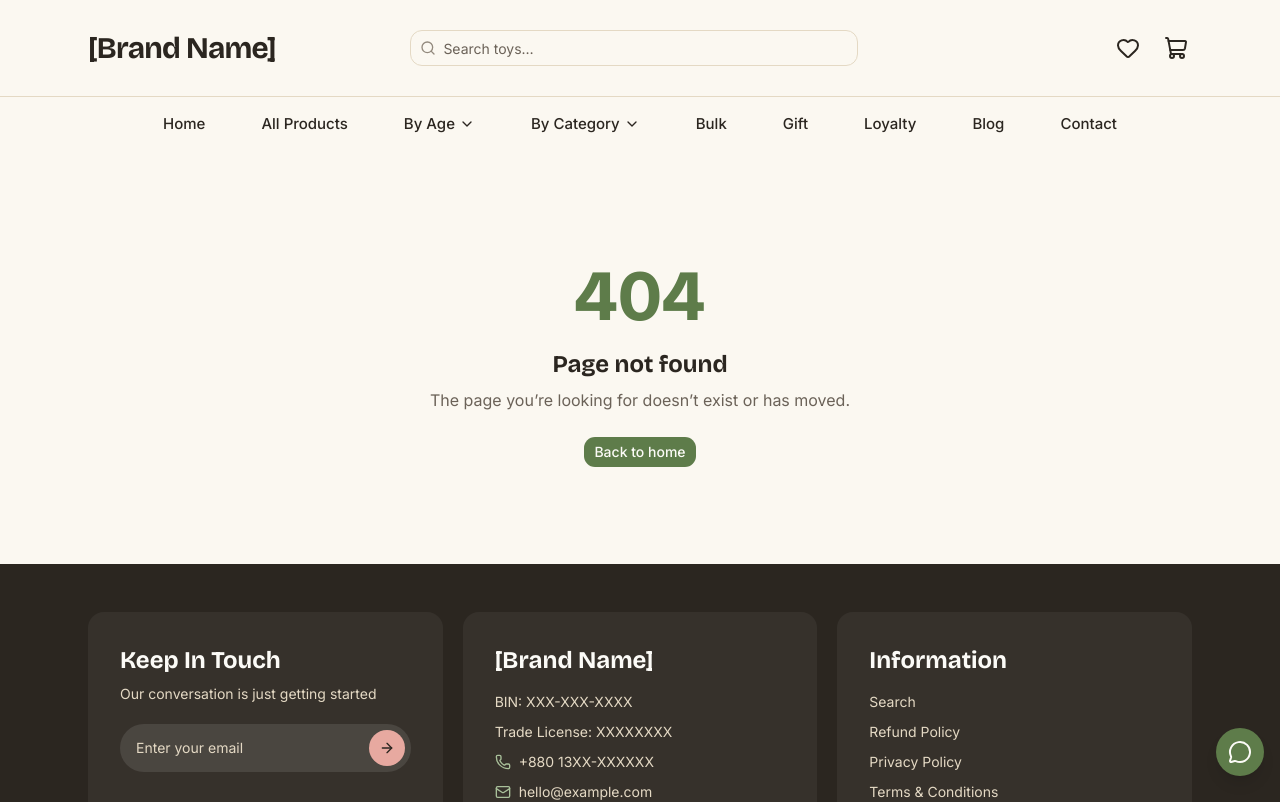
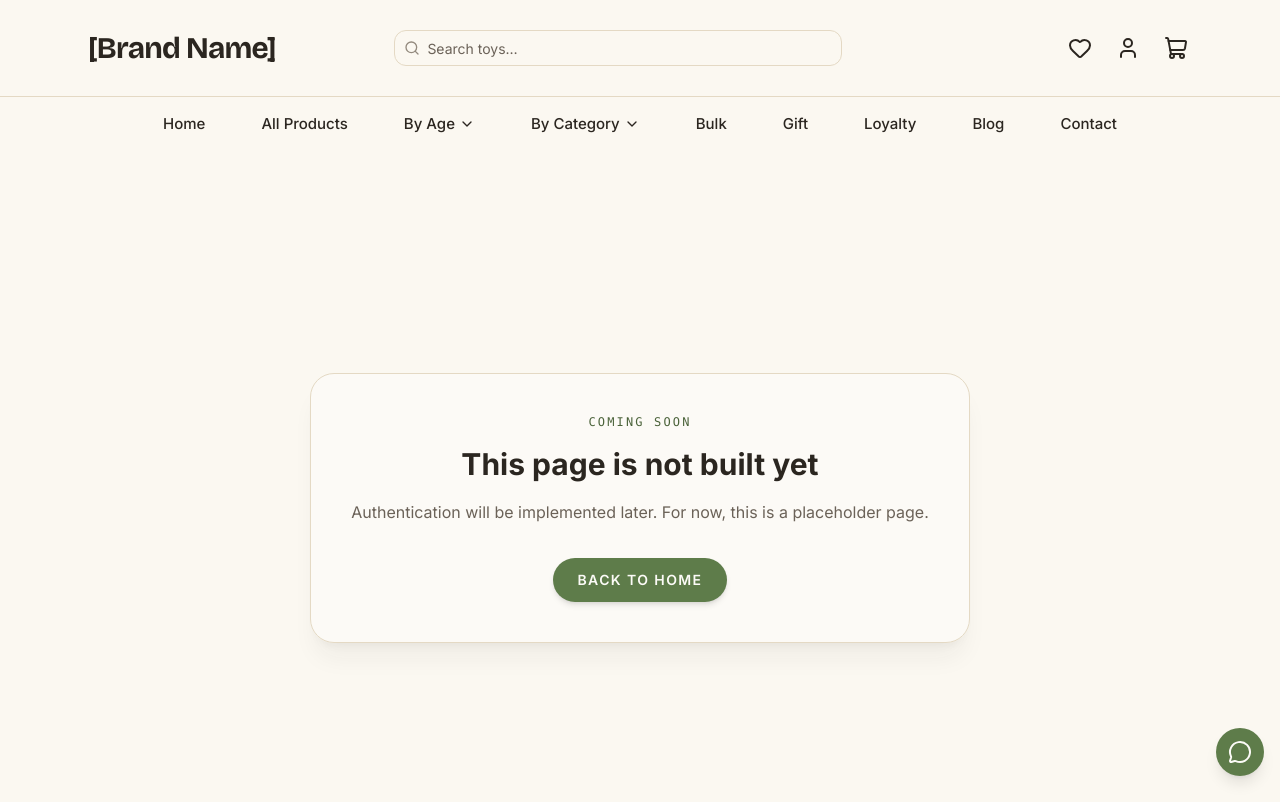
Before and after one commit to nabid-ahamed/montessori-toy-store, a Next.js app: page /signin in a window 1280 px wide. Before the commit this address had no page. Shown: the top 802 px of the page. Built offline with nearby package versions, Linux system fonts and the light colour scheme.

Commit message:
feat(signin): create SignInPage with placeholder content and navigation link

```diff
--- /dev/null
+++ b/src/app/signin/page.tsx
@@ -0,0 +1,23 @@
+import Link from "next/link";
+
+export default function SignInPage() {
+  return (
+    <main className="mx-auto flex min-h-[calc(100vh-7rem)] max-w-3xl flex-col items-center justify-center px-6 py-24 text-center">
+      <div className="rounded-3xl border border-cream-300 bg-paper/90 p-10 shadow-xl shadow-ink/5">
+        <p className="font-mono text-xs uppercase tracking-[0.18em] text-neem-deep">
+          Coming soon
+        </p>
+        <h1 className="mt-4 text-3xl font-bold text-ink">This page is not built yet</h1>
+        <p className="mt-4 text-base leading-7 text-ink-muted">
+          Authentication will be implemented later. For now, this is a placeholder page.
+        </p>
+        <Link
+          href="/"
+          className="mt-8 inline-flex items-center justify-center rounded-full bg-neem px-6 py-3 text-sm font-semibold uppercase tracking-[0.1em] text-paper shadow-md transition hover:bg-neem-deep"
+        >
+          Back to Home
+        </Link>
+      </div>
+    </main>
+  );
+}
--- a/src/components/layout/header.tsx
+++ b/src/components/layout/header.tsx
@@ -1,6 +1,6 @@
 "use client";
 
-import { useEffect, useState } from "react";
+import { useEffect, useMemo, useRef, useState } from "react";
 import Link from "next/link";
 import { usePathname } from "next/navigation";
 import {
@@ -9,9 +9,11 @@ import {
   ShoppingCart,
   Heart,
   ChevronDown,
+  User,
 } from "lucide-react";
 import { Button } from "@/components/ui/button";
 import { Input } from "@/components/ui/input";
+import { PlaceholderImage } from "@/components/placeholder-image";
 import {
   Sheet,
   SheetContent,
@@ -25,6 +27,7 @@ import {
   DropdownMenuItem,
   DropdownMenuTrigger,
 } from "@/components/ui/dropdown-menu";
+import { formatTk } from "@/lib/format";
 import {
   Accordion,
   AccordionContent,
@@ -32,6 +35,7 @@ import {
   AccordionTrigger,
 } from "@/components/ui/accordion";
 import { mainNav, ageNav, categoryNav, type NavLink } from "@/lib/mock/nav";
+import { products } from "@/lib/mock/products";
 import { BRAND_NAME } from "@/lib/config";
 import { CartBadge } from "@/components/cart/cart-badge";
 import { WishlistBadge } from "@/components/product/wishlist-badge";
@@ -85,18 +89,85 @@ function NavItem({
 }
 
 function SearchBox({ className }: { className?: string }) {
+  const [query, setQuery] = useState("");
+  const [active, setActive] = useState(false);
+  const containerRef = useRef<HTMLDivElement>(null);
+
+  const results = useMemo(() => {
+    const normalized = query.trim().toLowerCase();
+    if (!normalized) return [];
+    return products.filter((product) =>
+      product.titleBn.toLowerCase().includes(normalized),
+    );
+  }, [query]);
+
+  const showDropdown = active && query.trim().length > 0;
+
+  const handleBlur = (event: React.FocusEvent<HTMLDivElement>) => {
+    if (!containerRef.current?.contains(event.relatedTarget as Node)) {
+      setActive(false);
+    }
+  };
+
   return (
-    <form action="/search" className={className} role="search">
-      <div className="relative">
+    <div
+      ref={containerRef}
+      onBlur={handleBlur}
+      className={className}
+      role="search"
+    >
+      <form
+        onSubmit={(event) => event.preventDefault()}
+        className="relative"
+      >
         <Search className="pointer-events-none absolute left-2.5 top-1/2 size-4 -translate-y-1/2 text-ink-soft" />
         <Input
-          name="q"
+          value={query}
+          onChange={(event) => setQuery(event.target.value)}
+          onFocus={() => setActive(true)}
           placeholder="Search toys…"
           aria-label="Search"
           className="h-9 bg-cream-50 pl-8"
         />
-      </div>
-    </form>
+      </form>
+
+      {showDropdown ? (
+        <div className="absolute left-0 right-0 z-40 mt-2 max-h-80 overflow-hidden rounded-3xl border border-cream-300 bg-paper shadow-xl shadow-ink/5">
+          <div className="max-h-80 overflow-y-auto">
+            {results.length ? (
+              results.map((product) => (
+                <Link
+                  key={product.slug}
+                  href={`/products/${product.slug}`}
+                  className="group flex items-center gap-3 border-b border-cream-200 px-3 py-3 last:border-b-0 transition-colors hover:bg-cream-100"
+                  onClick={() => setActive(false)}
+                >
+                  <div className="relative h-14 w-14 overflow-hidden rounded-2xl bg-cream-100">
+                    <PlaceholderImage
+                      tone={product.imageTones[0]}
+                      label={product.imageLabelBn}
+                      className="h-full w-full"
+                    />
+                  </div>
+                  <div className="min-w-0 flex-1">
+                    <p className="line-clamp-2 text-sm font-medium text-ink">
+                      {product.titleBn}
+                    </p>
+                    <p className="mt-1 text-sm text-ink-soft">
+                      {formatTk(product.price)}
+                    </p>
+                  </div>
+                </Link>
+              ))
+            ) : (
+              <div className="px-4 py-4 text-sm text-ink-muted">
+                No products found.
+              </div>
+            )}
+          </div>
+        </div>
+      ) : null}
+    </div>
   );
 }
 
@@ -274,6 +345,17 @@ export function Header() {
             asChild
             variant="ghost"
             size="icon"
+            aria-label="Sign in"
+            className="relative hidden md:inline-flex"
+          >
+            <Link href="/signin" className="flex items-center gap-2">
+              <User className="size-6" />
+            </Link>
+          </Button>
+          <Button
+            asChild
+            variant="ghost"
+            size="icon"
             aria-label="Cart"
             className="relative hidden md:inline-flex"
           >
@@ -336,6 +418,13 @@ export function Header() {
                       {l.labelBn}
                     </Link>
                   ))}
+                  <Link
+                    href="/signin"
+                    onClick={close}
+                    className={drawerItemClass}
+                  >
+                    Sign In
+                  </Link>
                 </nav>
               </div>
             </SheetContent>
```
